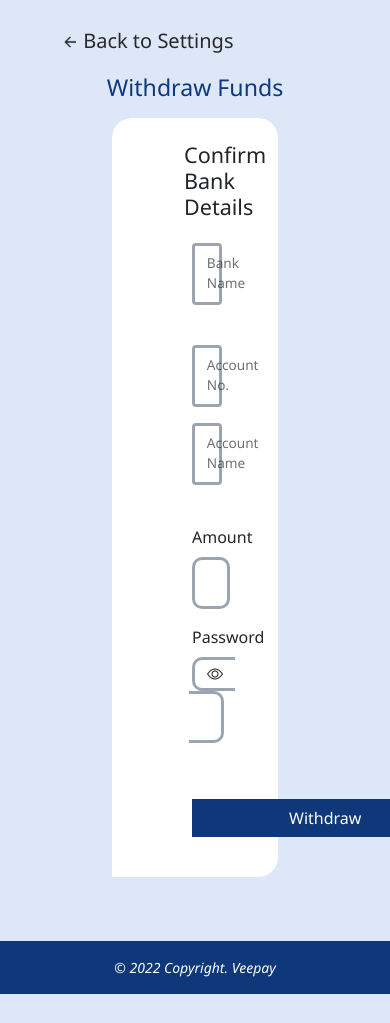
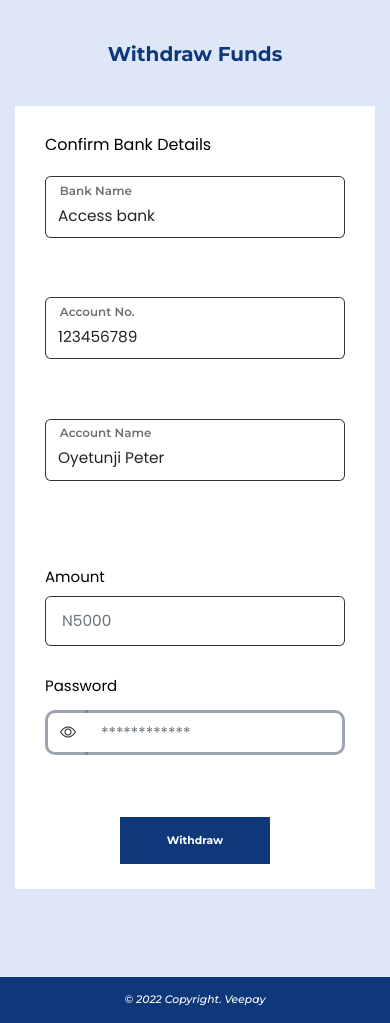
Before and after one commit to ihemebiriegondu/Veepay-main-page, a website: page withdraw.html in a window 390 px wide. Shown: the part 73-1096 px from the top of the page. Before the commit the page ends 1067 px from the top, so only its background shows below. Drawn offline with nearby package versions, Linux system fonts and the light colour scheme.

Commit message:
withdraw

```diff
--- a/other css/funds.css
+++ b/other css/funds.css
@@ -1,64 +1,117 @@
-body {
-    background-color: rgb(221, 231, 248);
-    overflow-x: hidden;
-    font-family: 'Segoe UI', Tahoma, Geneva, Verdana, sans-serif;
-}
+@import url('https://fonts.googleapis.com/css2?family=Montserrat:ital,wght@0,100;0,200;0,300;0,400;0,500;0,600;0,700;0,800;0,900;1,100;1,200;1,300;1,400;1,500;1,600;1,700;1,800;1,900&display=swap');
+@import url('https://fonts.googleapis.com/css2?family=Poppins:ital,wght@0,100;0,200;0,300;0,400;0,500;0,600;0,700;0,800;0,900;1,100;1,200;1,400;1,500;1,600;1,700;1,800;1,900&display=swap');
 
-* {
-    margin: 0;
-    padding: 0;
-    list-style: none;
-    text-decoration: none;
-}
 
 a {
     text-decoration: none;
 }
 
-.home-page h5 {
-    display: inline;
-    color: #292929;
-    font-size: 16px;
-    font-weight: 700;
+main {
+    margin-top: 0 !important;
+    padding: 2rem 0 4rem 0;
 }
 
-.arrow {
-    width: 12px;
-    margin-top: -4px;
-    margin-right: 3px;
+main .withdraw-title {
+    margin-top: 25px !important;
+    margin-bottom: 32px !important;
+    font-family: 'Montserrat';
+    font-style: normal;
+    font-weight: 700 !important;
+    font-size: 40px !important;
+    line-height: 49px;
 }
 
-main {
-    padding: 2rem 4rem 4rem 4rem;
+main form {
+    background: #FFFFFF;
+    border-radius: 40px 40px 40px 0px !important;
+    padding: 0 84px !important;
 }
 
-/*forget password*/
-
-.code-container {
-    display: flex;
-    align-items: center;
-    justify-content: center;
+main .confirm-details {
+    font-family: 'Montserrat';
+    font-style: normal;
+    font-weight: 500;
+    font-size: 28.8516px !important;
+    line-height: 35px;
+    color: #292929;
+    margin-top: 41px !important;
+    margin-bottom: 28.11px !important;
 }
 
-.code {
-    border-radius: 5px;
-    border: 2px solid rgba(115, 126, 145, 0.7);
-    outline: none;
-    margin: 1%;
-    height: 41px;
-    width: 41px;
-    font-weight: bolder;
-    text-align: center;
-    font-size: 18px;
-    -moz-appearance: textfield;
+main input {
+    font-family: 'Poppins';
+    font-style: normal;
+    font-weight: 400 !important;
+    font-size: 20.4597px !important;
+    line-height: 31px;
+
 }
 
-.code::-webkit-outer-spin-button,
-.code::-webkit-inner-spin-button {
-    -webkit-appearance: none;
-    margin: 0;
+main .form-label {
+    font-family: 'Poppins';
+    font-style: normal;
+    font-weight: 400;
+    font-size: 24px !important;
+    line-height: 36px;
+    color: #000000;
 }
 
-.code:valid {
-    box-shadow: rgba(0, 0, 0, 0.16) 0px 10px 36px 0px, rgba(0, 0, 0, 0.06) 0px 0px 0px 1px;
+main .btn {
+    padding: 16px 8px !important;
+    gap: 8px;
+    font-family: 'Montserrat';
+    font-style: normal;
+    font-weight: 700;
+    font-size: 28px;
+    line-height: 34px;
+    color: #FFFFFF;
+    margin-bottom: 77px !important;
+    margin-top: 73px !important;
 }
+
+@media (max-width: 992px) {
+    main .withdraw-title {
+        font-size: 20px !important;
+        line-height: 24px !important;
+    }
+
+    main form {
+        background: #FFFFFF;
+        border-radius: 0px !important;
+        padding: 0 22px !important;
+    }
+
+    main .confirm-details {
+        margin-top: 15px !important;
+        margin-bottom: 4px !important;
+        font-family: 'Poppins';
+        font-style: normal;
+        font-weight: 400;
+        font-size: 16px !important;
+        line-height: 16px;
+        color: black !important;
+    }
+
+    main input {
+        font-size: 15.3462px !important;
+        line-height: 17px;
+    }
+
+    main .form-label {
+        font-family: 'Poppins';
+        font-style: normal;
+        font-weight: 400;
+        font-size: 15px !important;
+        line-height: 16px;
+        color: #000000;
+    }
+
+    main .btn {
+        padding: 16px 8px !important;
+        gap: 8px;
+        font-size: 10.852px !important;
+        line-height: 13px;
+        margin-bottom: 24.6px !important;
+        margin-top: 30.44px !important;
+    }
+}
--- a/other css/settings.css
+++ b/other css/settings.css
@@ -378,6 +378,10 @@ label {
     border: none !important;
 }
 
+#contact-tab-pane .form textarea {
+    height: 11rem !important;
+}
+
 #contact-tab-pane .form label {
     font-family: 'Montserrat';
     font-style: normal;
--- a/withdraw.html
+++ b/withdraw.html
@@ -10,36 +10,44 @@
     <link rel="shortcut icon" href="./images/20220607_140201.jpg" type="image/x-icon">
 
     <link rel="stylesheet" href="./css/main.min.css">
+    <link rel="stylesheet" href="./other css/settings.css">
     <link rel="stylesheet" href="./other css/funds.css">
 </head>
 
 <body>
-    <nav class="navbar navbar-expand-lg bg-white navbar-light pt-3">
-        <div class="container-fluid m-auto ms-0 ps-0">
-            <a class="navbar-brand" href="./index.html">
-                <img src="./images/Veepay Logo Png.png" alt="">
-            </a>
+    <nav class="navbar navbar-expand-lg bg-white navbar-light shadow pt-3">
+        <div class="d-flex justify-content-between align-items-center w-100">
+            <div class="container-fluid m-auto ms-0 ps-0 d-lg-inline d-none">
+                <a class="navbar-brand" href="./dashboard.html">
+                    <img src="./images/Veepay Logo Png.png" alt="">
+                </a>
+            </div>
+            <div class="home-page d-lg-none d-block">
+                <a href="./settings.html"><img src="images/Arrow 3.png" alt="" class="arrow">
+                    <h5>Back to Settings</h5>
+                </a>
+            </div>
         </div>
     </nav>
 
     <main>
-        <div class="home-page mb-3">
+        <div class="home-page mb-3 d-lg-inline d-none">
             <a href="./settings.html"><img src="images/Arrow 3.png" alt="" class="arrow">
-                <h5 class="fs-5 fw-normal">Back to Settings</h5>
+                <h5>Back to Settings</h5>
             </a>
         </div>
 
-        <div class="pt-1">
-            <h3 class="text-center text-primary">Withdraw Funds</h3>
-            <div class="m-auto bg-white mx-5 mt-3 px-5 pt-2 pb-4" style="border-radius: 20px 20px 20px 0;">
-                <h4 class="mt-3 ms-4">Confirm Bank Details</h4>
-                <form class="row justify-content-between g-3 mx-4 pt-3">
+        <div class="">
+            <h3 class="text-center text-primary withdraw-title">Withdraw Funds</h3>
+            <div class="mt-3 pt-2 pb-4">
+                <form class="row justify-content-between g-3 col-xl-10 col-lg-11 col-12 m-auto pt-3">
+                    <h4 class="confirm-details">Confirm Bank Details</h4>
                     <div class="col-md-5 form-floating mb-4">
                         <input type="text" class="form-control me-3" value="Access bank" id="floatingInputValue6">
                         <label for="floatingInputValue6" class="ms-2">Bank Name</label>
                     </div>
 
-                    <div class="col-md-5 form-floating">
+                    <div class="col-md-5 form-floating mb-xl-0 mb-4">
                         <input type="text" class="form-control me-3" value="123456789" id="floatingInputValue7">
                         <label for="floatingInputValue7" class="ms-2">Account No.</label>
                     </div>
@@ -49,14 +57,14 @@
                         <label for="floatingInputValue8" class="ms-2">Account Name</label>
                     </div>
 
-                    <div class="col-12">
+                    <div class="col-12 mt-5">
                         <label for="cardname" class="form-label">Amount</label>
                         <input type="text" class="form-control form-control-lg" id="cardname" placeholder="N5000"
                             value="">
                     </div>
 
                     <div>
-                        <label for="validationServer10">Password</label>
+                        <label for="validationServer10" class="form-label">Password</label>
                         <div class="input-group mb-3 mt-2" id="passwordsignup">
                             <span class="input-group-text" id="basic-addon1"><i class="bi bi-eye"></i></span>
                             <input type="password"
@@ -70,17 +78,20 @@
                     </div>
 
                     <div class="col-12 text-center">
-                        <button class="mt-4 mb-3 btn btn-primary rounded-0"
-                            style="padding-left: 6rem; padding-right: 6rem;">Withdraw</button>
+                        <button class="mt-4 mb-3 btn btn-primary rounded-0 w-50">Withdraw</button>
                     </div>
                 </form>
             </div>
         </div>
     </main>
 
-    <footer class="copyright py-2 bg-primary text-white text-center col-12">
-        <p class="my-2 fst-italic" style="font-size: 14px;">&copy; 2022 Copyright. Veepay</p>
-    </footer>
+    <div>
+        <div class="footer row">
+            <div class="copyright bg-primary text-white text-center col-12">
+                <p class="">&copy; 2022 Copyright. Veepay</p>
+            </div>
+        </div>
+    </div>
 
     <script src="./js/funds.js"></script>
 </body>
```
Also changed, not shown: settings.html (+2 -2 lines).
